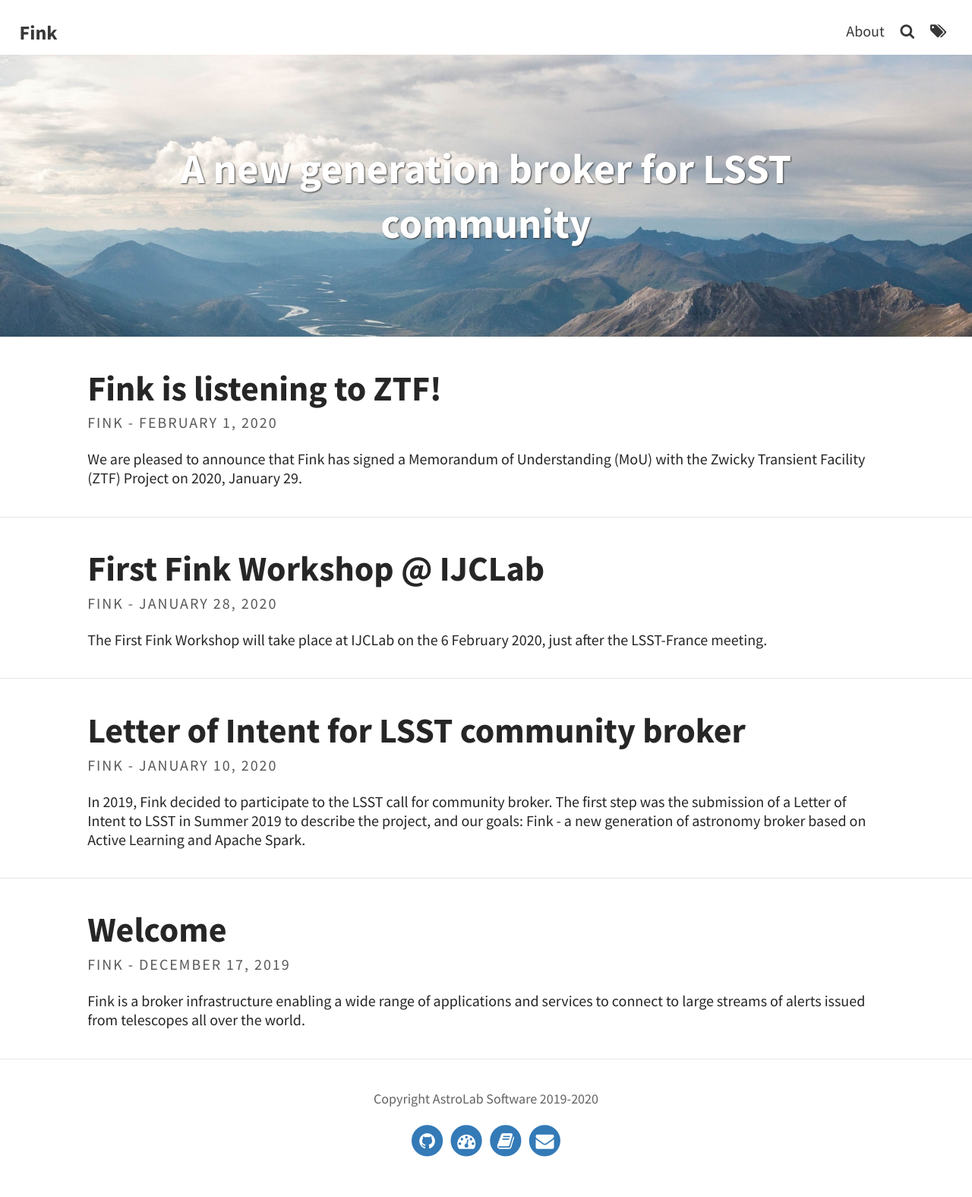
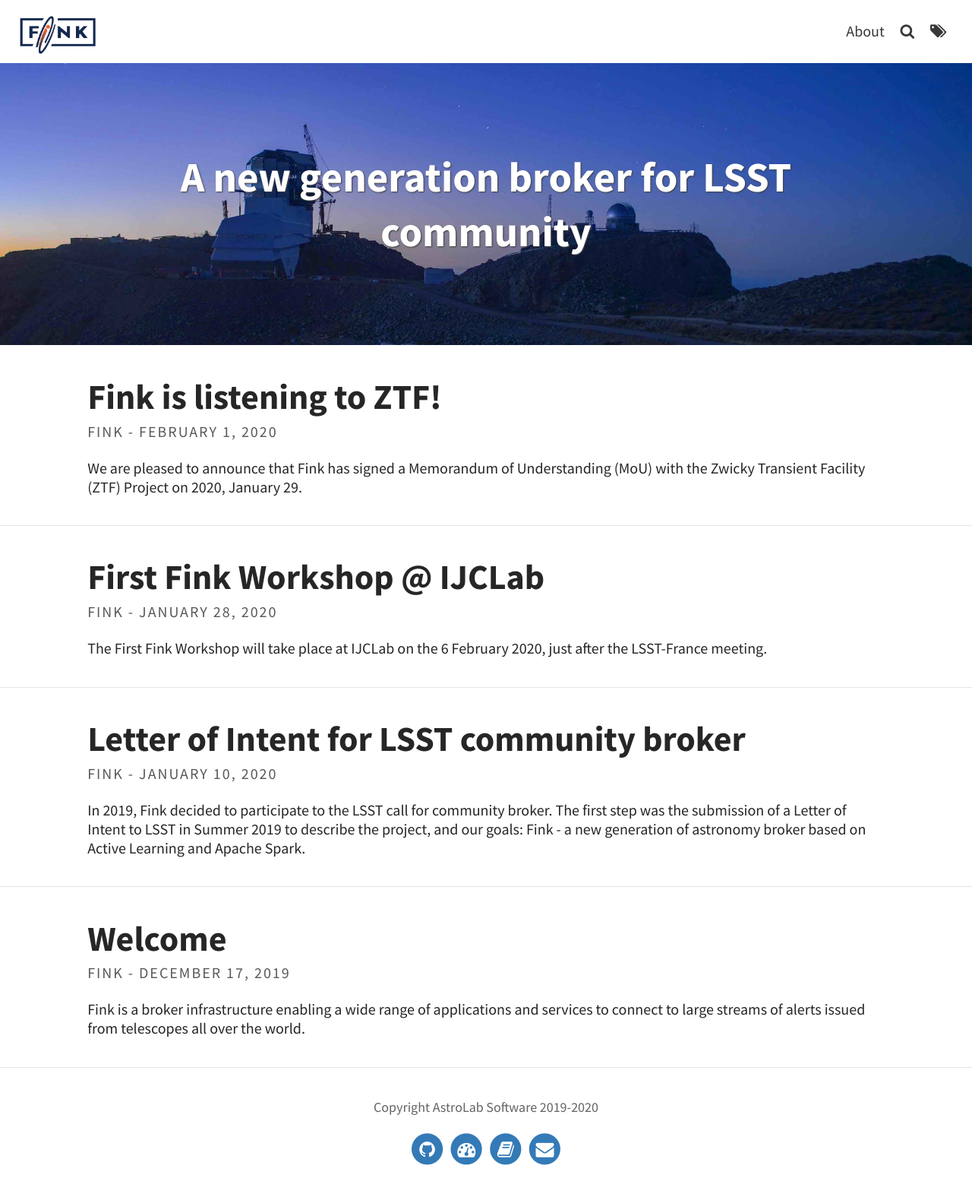
Before and after one commit to astrolabsoftware/fink-website, a Jekyll site: the page built from index.html, in a window 1280 px wide. Shown: the whole page at 76% size. Built offline with Jekyll 4.4.1, drawn with Linux system fonts in a browser that asks for light colours; the list of posts is cut into pages by our own code.

Commit message:
Update the website with the new logo

```diff
--- a/_config.yml
+++ b/_config.yml
@@ -3,14 +3,14 @@
 url: "https://fink-broker.org"
 
 # THEME-SPECIFIC CONFIGURATION
-title: Fink                                    # site's title
+title: ""                                    # site's title
 description: "A new generation of broker for LSST community"      # used by search engines
-avatar:                        # Empty for no avatar in navbar
-favicon:                             # Icon displayed in the tab
+avatar:  /assets/img/Fink_PrimaryLogo_WEB.png                        # Empty for no avatar in navbar
+favicon: /assets/img/Fink_SecondaryLogo_WEB.png                           # Icon displayed in the tab
 
 # Header and footer text
 header_text: A new generation broker for LSST community # Change Blog header text
-header_feature_image: assets/img/pexels/travel.jpeg
+header_feature_image: assets/img/pexels/LSST.jpg
 footer_text: Copyright AstroLab Software 2019-2020
 
 # Blog
--- a/_sass/includes/_navbar.scss
+++ b/_sass/includes/_navbar.scss
@@ -35,13 +35,13 @@
   }
 
   .avatar {
-    height: 3em;
-    width: 3em;
+    height: 2.5em;
+    width: 5em;
     float: left;
-    margin-top: -13px;
-    border-radius: 0.2em;
-    margin-right: 0.5em;
-    padding: 10px 10px;
+    margin-top: -5px;
+    border-radius: 0.0em;
+    margin-right: 0.0em;
+    padding: 0 0px;
 
   }
 
```
Also changed, not shown: assets/img/Fink_PrimaryLogo_WEB.png (added), assets/img/Fink_SecondaryLogo_WEB.png (added), assets/img/pexels/LSST.jpg (added).
